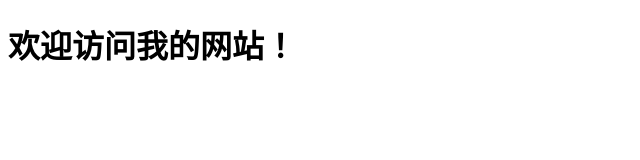
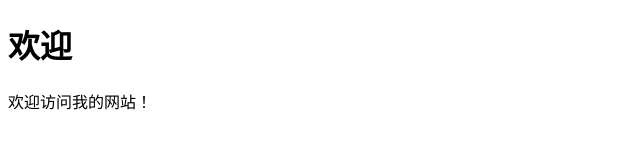
Before and after one commit to 999002/re01, a plain HTML site: page index.html in a window 1280 px wide. Shown: the whole page, without its empty margins (0-640 px from the left). Drawn offline with Linux system fonts and the light colour scheme.

Commit message:
Update index.html

```diff
--- a/index.html
+++ b/index.html
@@ -5,7 +5,7 @@
     <title>欢迎</title>
 </head>
 <body>
-    <h1>欢迎访问我的网站！</h1>
-    <p></p>
+    <h1>欢迎</h1>
+    <p>欢迎访问我的网站！</p>
 </body>
 </html>
```
